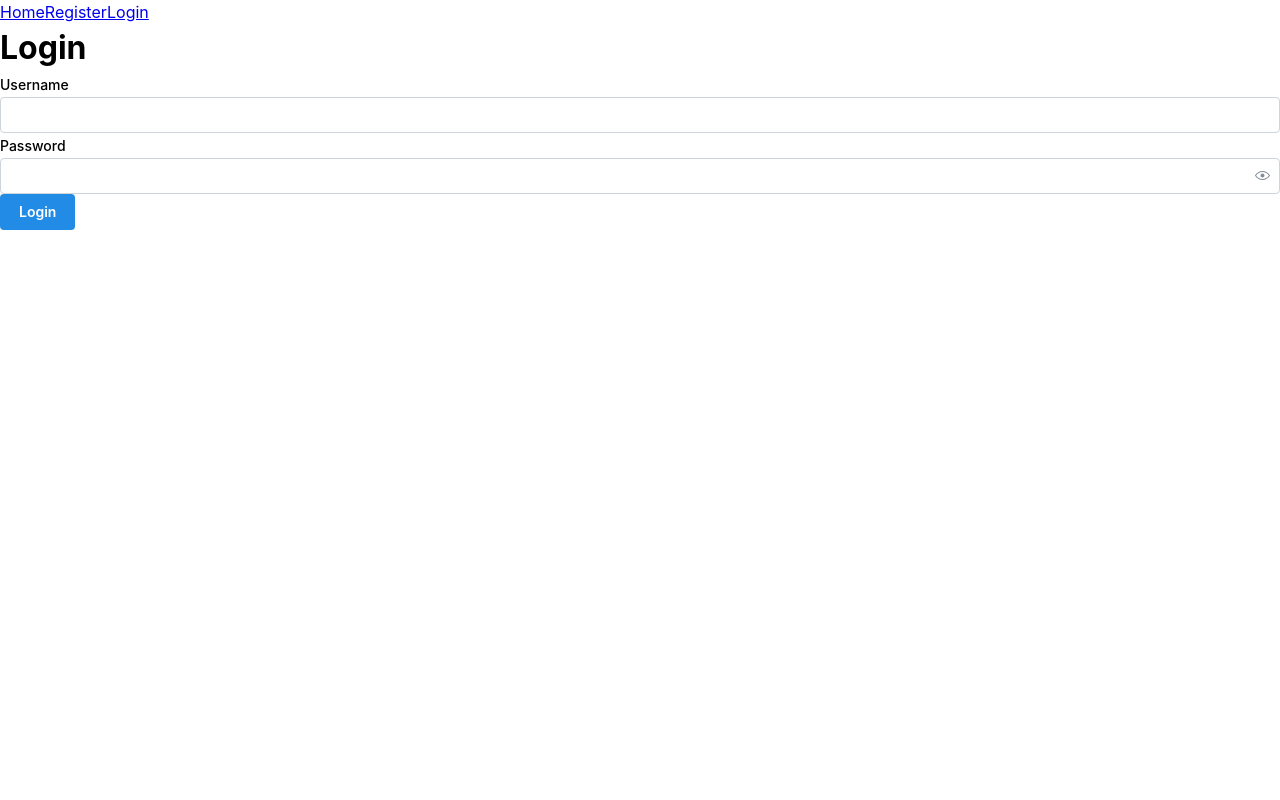
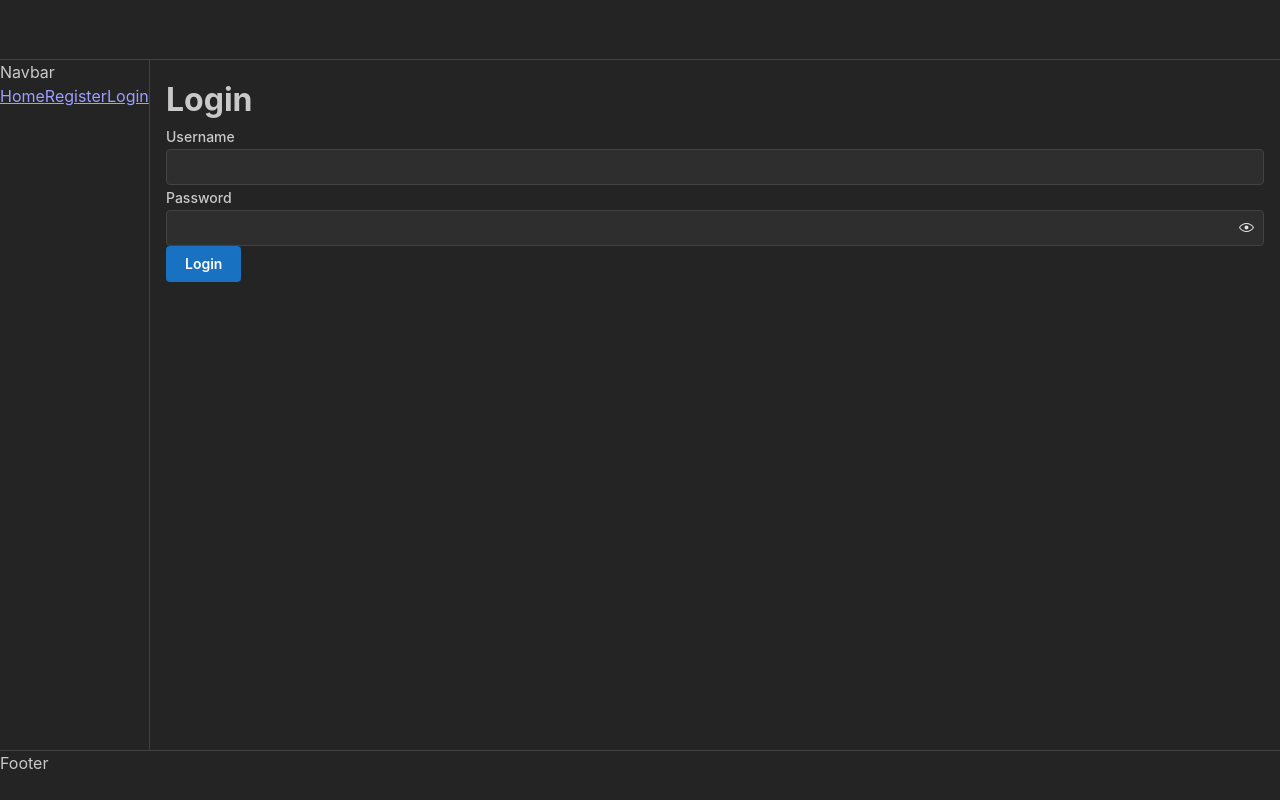
Before and after one commit to igor-ivantsiv/untitled-cap-shop-fe, a React (Vite) app: page /login in a window 1280 px wide. Built offline with nearby package versions, Linux system fonts and the light colour scheme.

Commit message:
more tests, add appshell

```diff
--- a/src/App.jsx
+++ b/src/App.jsx
@@ -12,7 +12,7 @@ import NotFoundPage from "./pages/NotFoundPage"
 function App() {
   return (
     <>
-    <Navbar />
+
       <Routes>
         <Route path="/" element={<Homepage />}/>
         <Route path="/register" element={<RegisterPage />}/>
--- /dev/null
+++ b/src/components/AppShellComp.jsx
@@ -0,0 +1,35 @@
+import { AppShell, Burger } from "@mantine/core";
+import { useDisclosure } from "@mantine/hooks";
+import App from "../App";
+import Navbar from "./TESTNavbar";
+
+const AppShellComp = () => {
+  const [opened, { toggle }] = useDisclosure();
+
+  return (
+    <AppShell
+      header={{ height: 60 }}
+      navbar={{
+        width: 150,
+        breakpoint: "sm",
+        collapsed: { mobile: !opened },
+      }}
+      footer={{ height: 50 }}
+      padding="md"
+    >
+      <AppShell.Header>
+        <Burger opened={opened} onClick={toggle} hiddenFrom="sm" size="sm" />
+      </AppShell.Header>
+      <AppShell.Navbar>
+        Navbar
+        <Navbar />
+      </AppShell.Navbar>
+      <AppShell.Main>
+        <App />
+      </AppShell.Main>
+      <AppShell.Footer>Footer</AppShell.Footer>
+    </AppShell>
+  );
+};
+
+export default AppShellComp;
--- a/src/components/LoginForm.jsx
+++ b/src/components/LoginForm.jsx
@@ -45,11 +45,9 @@ const LoginForm = () => {
         setIsLoading(false);
         console.log(data);
         if (response.status === 403) {
-          const errorMessage = data.message;
-
           form.setErrors({
-            username: errorMessage,
-            password: errorMessage,
+            username: data.message,
+            password: data.message,
           });
 
           return;
@@ -60,6 +58,7 @@ const LoginForm = () => {
         throw new Error("Something went wrong");
       }
     } catch (error) {
+      setIsLoading(false)
       console.error(error);
       form.setErrors({
         username: "Something went wrong, please try again",
--- a/src/components/RegisterForm.jsx
+++ b/src/components/RegisterForm.jsx
@@ -41,14 +41,19 @@ const RegisterForm = () => {
         }
       );
 
-      if (response.status !== 201) {
+      // check for response status
+      if (response.status === 201 || response.status === 409) {
+        const data = await response.json();
+        console.log(data);
+
+        // display message if username not available
+        response.status === 409
+          ? form.setErrors({ username: data.message })
+          : navigate("/login");
+        setIsLoading(false);
+      } else {
         throw new Error("Something went wrong");
       }
-
-      const data = await response.json();
-      console.log(data);
-
-      navigate("/login");
     } catch (error) {
       setIsLoading(false);
       console.log(error);
--- a/src/main.jsx
+++ b/src/main.jsx
@@ -10,13 +10,14 @@ import "@mantine/core/styles.css";
 import "./styles/global.css";
 import theme from "./styles/theme.js";
 import SessionContextProvider from "./contexts/SessionContext.jsx";
+import AppShellComp from "./components/AppShellComp.jsx";
 
 ReactDOM.createRoot(document.getElementById("root")).render(
   <React.StrictMode>
     <BrowserRouter>
-      <MantineProvider theme={theme}>
+      <MantineProvider defaultColorScheme="dark" theme={theme}>
         <SessionContextProvider>
-          <App />
+          <AppShellComp />
         </SessionContextProvider>
       </MantineProvider>
     </BrowserRouter>
--- a/src/pages/TestAdminPage.jsx
+++ b/src/pages/TestAdminPage.jsx
@@ -7,12 +7,19 @@ const TestAdminPage = () => {
 
   const [users, setUsers] = useState([]);
 
-  // test admin rights
-  const getAllUsers = async() => {
+  // test for admin rights
+  const getAllUsers = async () => {
+    try {
       const data = await fetchWithToken("/users");
       console.log("fetched users: ", data);
+      if (!data) {
+        throw new Error("forbidden");
+      }
       setUsers(data);
+    } catch (error) {
+      console.log(error);
     }
+  };
 
   return (
     <>
@@ -20,13 +27,9 @@ const TestAdminPage = () => {
       {currentUser && (
         <>
           <h2>Current user: {currentUser}</h2>
-          <Button
-            onClick={getAllUsers}
-          >
-            Fetch users
-        </Button>
+          <Button onClick={getAllUsers}>Fetch users</Button>
           <ul>
-        {users.map(user => (
+            {users.map((user) => (
               <li key={user._id}>{user.username}</li>
             ))}
           </ul>
--- a/src/pages/TestProfile.jsx
+++ b/src/pages/TestProfile.jsx
@@ -1,4 +1,4 @@
-import { useContext, useState } from "react";
+import { useContext, useEffect, useState } from "react";
 import { SessionContext } from "../contexts/SessionContext";
 import { Button } from "@mantine/core";
 import { Navigate, useParams } from "react-router-dom";
@@ -8,11 +8,29 @@ const TestProfile = () => {
 
   const { userId } = useParams();
 
-  const [userProfile, setUserProfile] = useState({})
+  const [userProfile, setUserProfile] = useState({});
 
   if (currentUser !== userId) {
-    return <Navigate to="/login" />
+    return <Navigate to="/login" />;
   }
+
+  // (TEST) get current user's profile from backend
+  useEffect(() => {
+    const fetchProfile = async () => {
+      try {
+        const data = await fetchWithToken(`/users/${userId}`);
+        console.log("fetched: ", data);
+        if (!data) {
+          throw new Error("forbidden");
+        }
+        setUserProfile(data);
+      } catch (error) {
+        console.error(error);
+      }
+    };
+
+    fetchProfile();
+  }, [userId]);
 
   const [users, setUsers] = useState([]);
 
@@ -22,11 +40,11 @@ const TestProfile = () => {
       const data = await fetchWithToken("/users");
       console.log("fetched users: ", data);
       if (!data) {
-        throw new Error("forbidden")
+        throw new Error("forbidden");
       }
       setUsers(data);
     } catch (error) {
-      console.log(error);
+      console.error(error);
     }
   };
   return (
@@ -35,6 +53,10 @@ const TestProfile = () => {
       {currentUser && (
         <>
           <h2>Current user: {currentUser}</h2>
+          <div>
+            <p>username: {userProfile.username}</p>
+            <p>email: {userProfile.email}</p>
+          </div>
           <Button onClick={getAllUsers}>Fetch users</Button>
           {users.length > 0 && (
             <ul>
```
Lines whose indentation alone changed are shown as unchanged.
